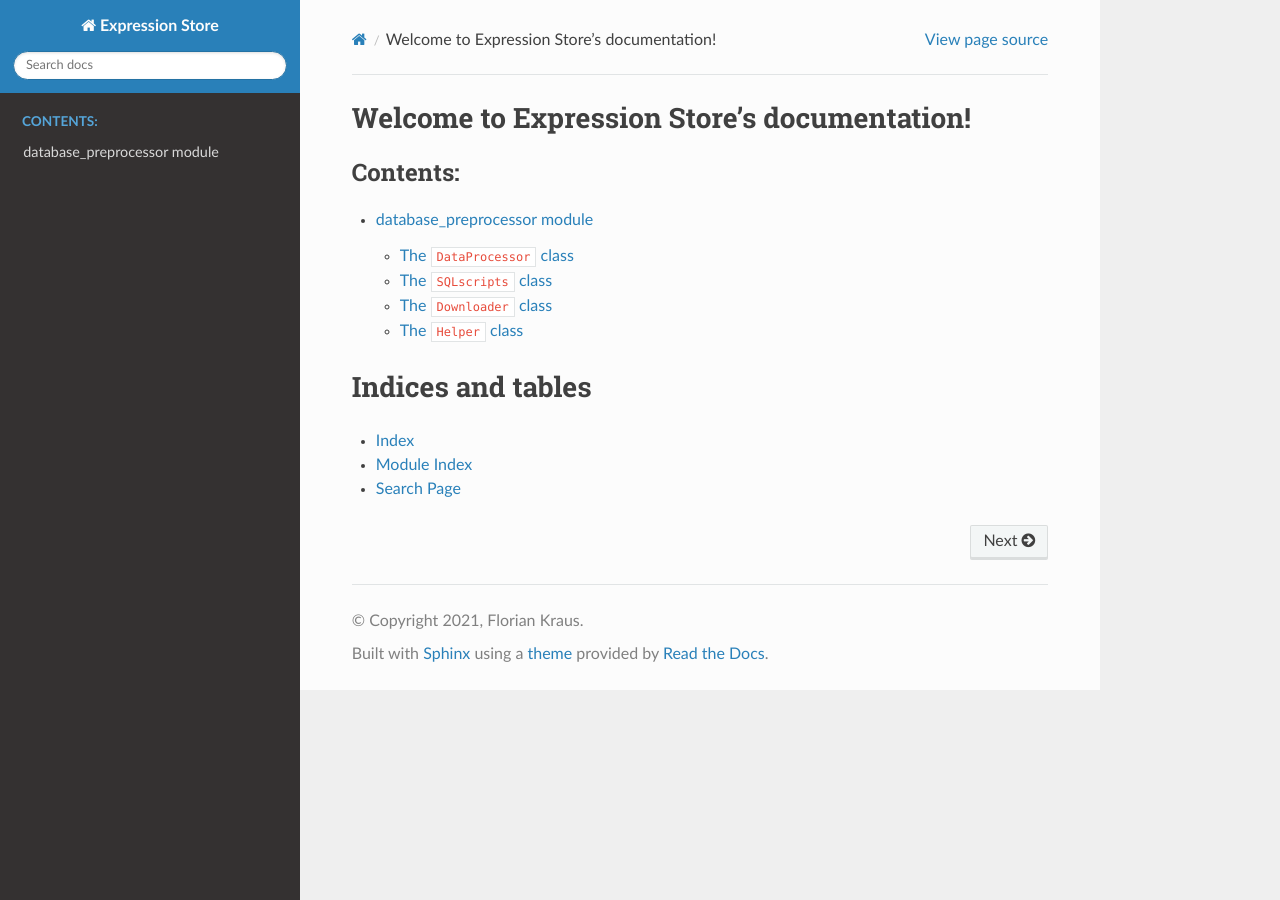
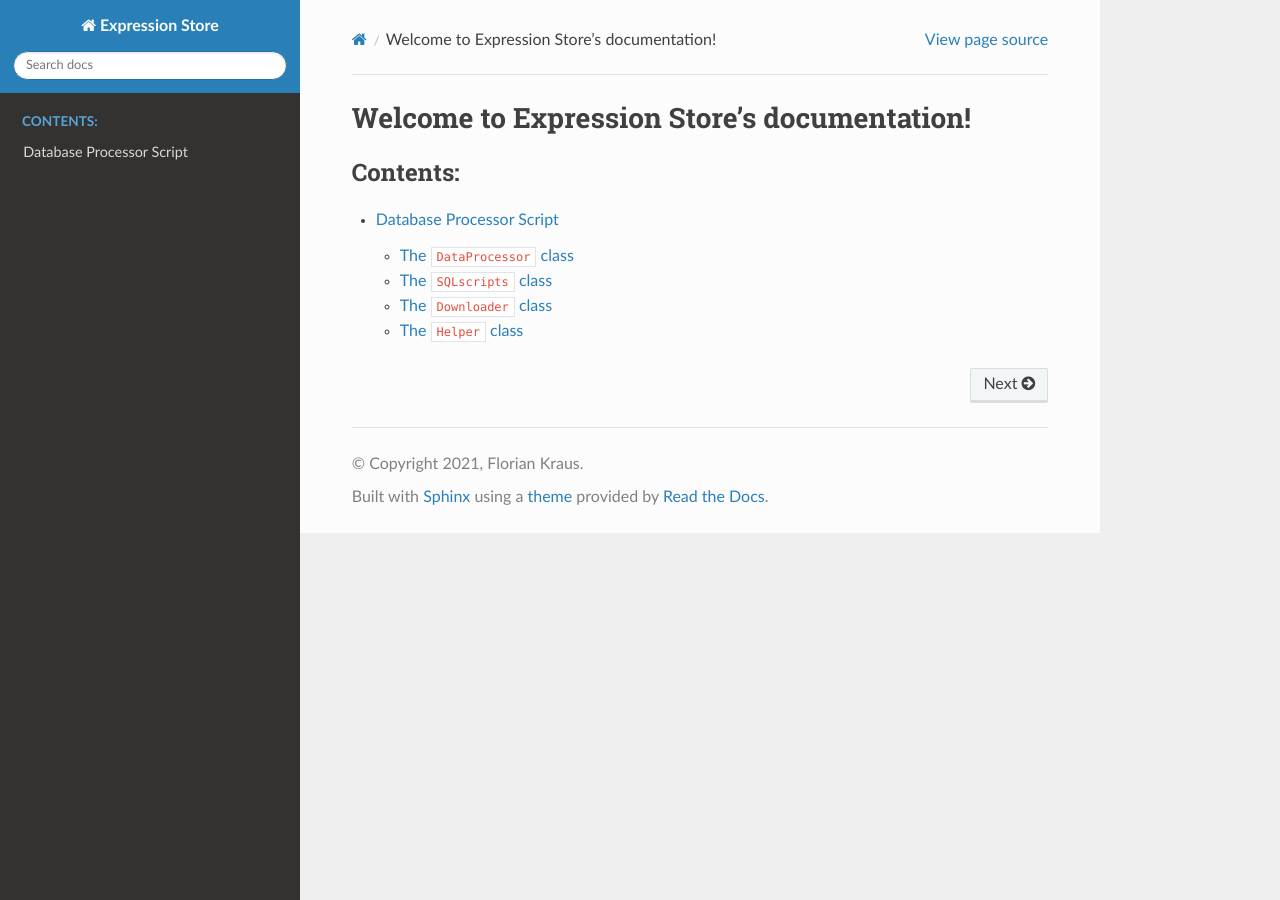
Before and after one commit to florrest/expression_store, a Sphinx documentation site: the page built from docs/source/index.rst, in a window 1280 px wide. Built offline with Sphinx 7.4.7 and the Read the Docs theme 2.0.0, drawn with Linux system fonts in a browser that asks for light colours.

Commit message:
Changed doc

```diff
--- a/docs/source/database_preprocessor.rst
+++ b/docs/source/database_preprocessor.rst
@@ -1,5 +1,5 @@
-database\_preprocessor module
-=============================
+Database Processor Script
+=========================
 
 The ``DataProcessor`` class
 ************************
--- a/docs/source/index.rst
+++ b/docs/source/index.rst
@@ -11,10 +6,3 @@
    :caption: Contents:
 
    database_preprocessor
-
-Indices and tables
-==================
-
-* :ref:`genindex`
-* :ref:`modindex`
-* :ref:`search`
```
Also changed, not shown: other parts of docs/source/index.rst (+0 -5 lines).
